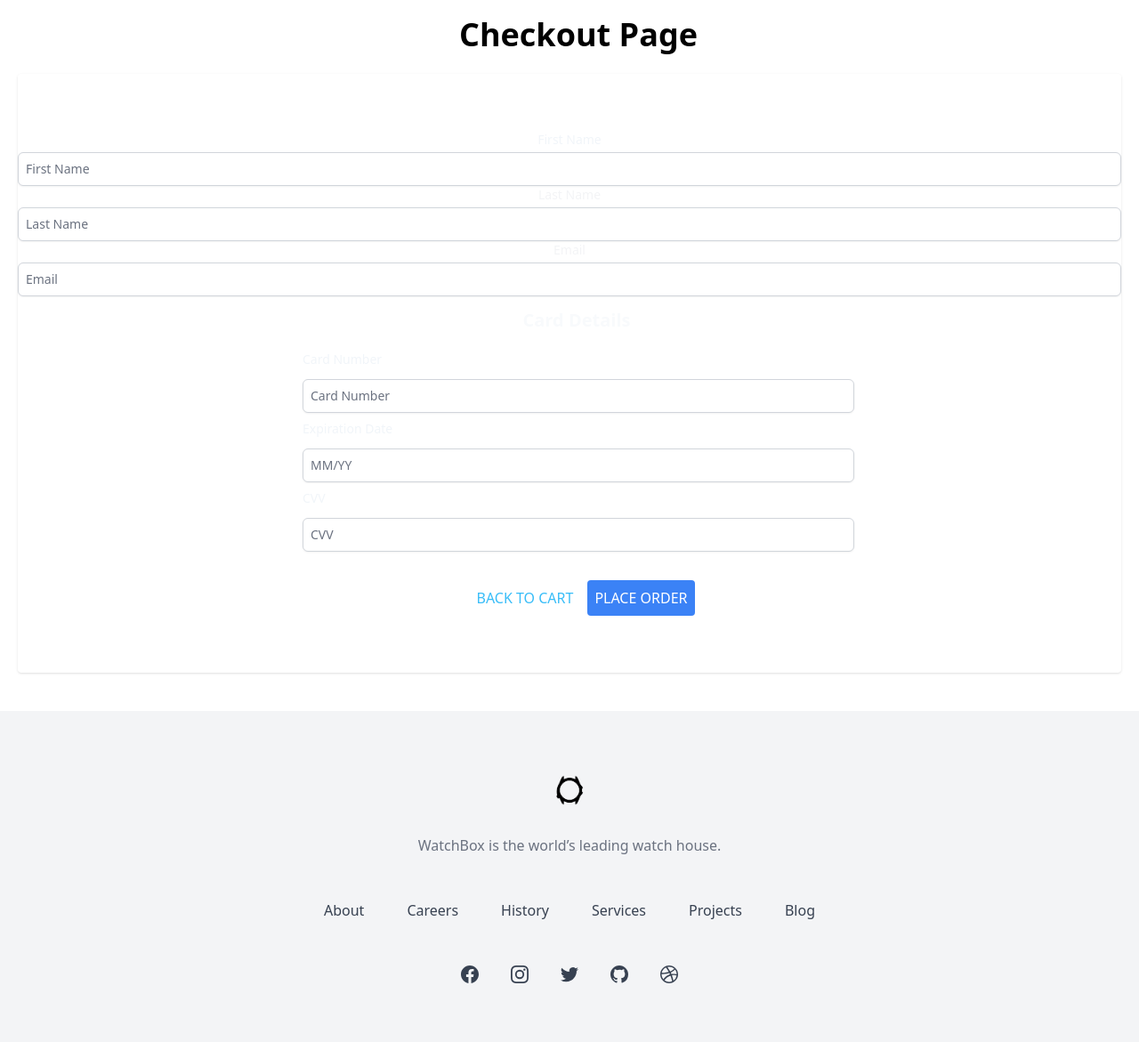
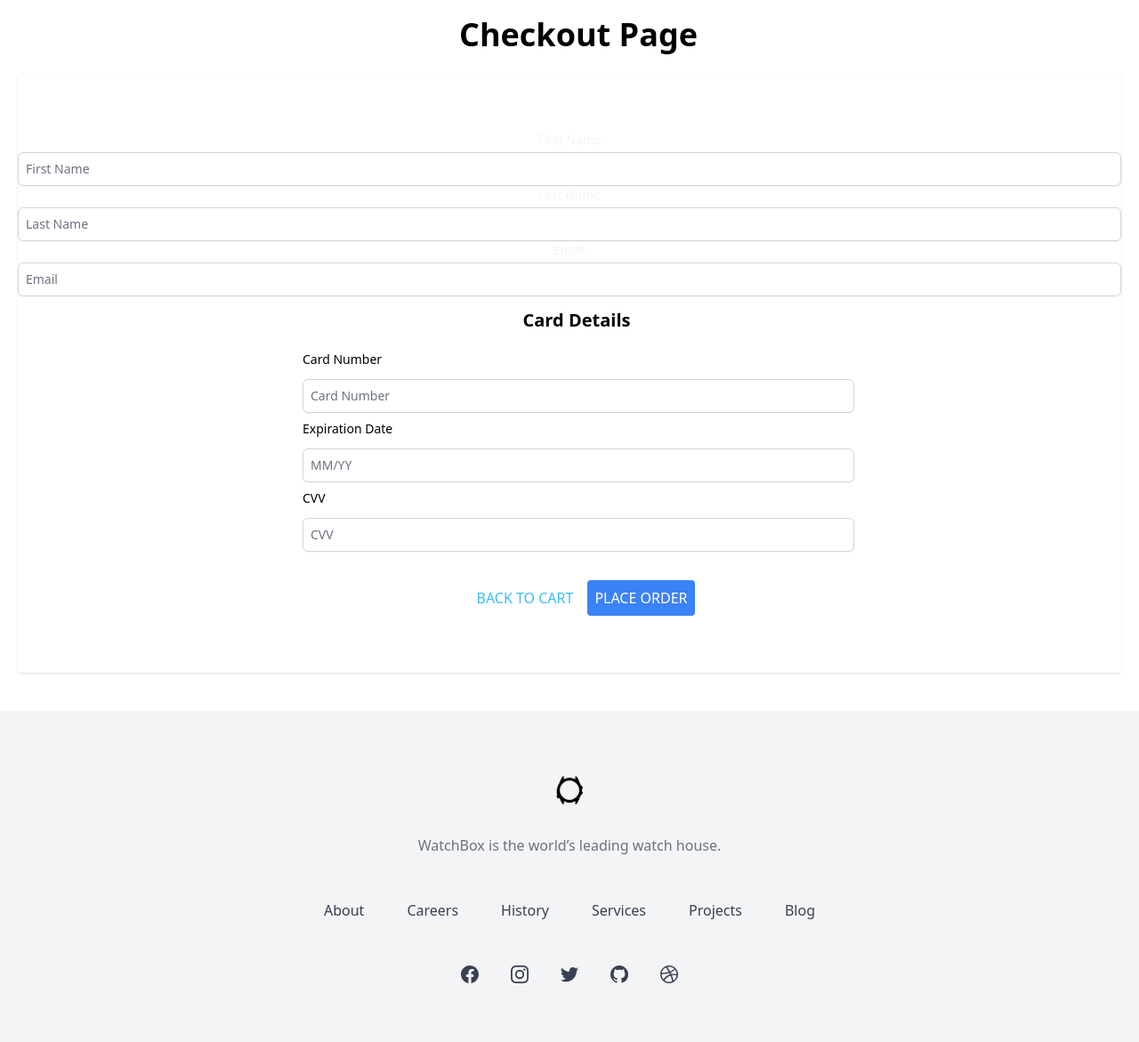
Before and after one commit to vik144/php-ecommerce-project, a PHP site: page /checkout.view.php in a window 1280 px wide. Shown: the part 65-1236 px from the top of the page at 89% size. Run offline with PHP 8.4, Linux system fonts and the light colour scheme; some libraries are stand-ins or nearby versions.

Commit message:
Did some changes which were needed ,remove the echo ehich were not needed

```diff
--- a/cart.view.php
+++ b/cart.view.php
@@ -8,7 +8,7 @@ $cart = new Cart();
 
 if ($_SERVER['REQUEST_METHOD'] === 'POST') {
     if (isset($_POST['add'])) {
-      echo("added to cart");
+    //   echo("added to cart");
     $cart->addProduct($_POST['product_id'], $_POST['product_name'], $_POST['product_price'], $_POST['product_quantity']);
     }
     if (isset($_POST['change'])) {
@@ -39,10 +39,8 @@ function displayCart($cartItems) {
         </div>
         <div class="flex justify-center items-center">
             <div class="pr-8 flex">
-                <span class="font-semibold">-</span>
                 <input type="text" class="focus:outline-none bg-gray-100 border h-6 w-8 rounded text-sm px-2 mx-2"
                     value="'.$product['quantity'].'" />
-                <span class="font-semibold">+</span>
             </div>
             <div class="pr-8">
                 <span class="text-xs font-medium">$'.$product['price'].' for each item</span>
--- a/checkout.view.php
+++ b/checkout.view.php
@@ -26,7 +26,7 @@
     <!-- nav bar end -->
     <!-- cart starts -->
 
-    <main class="container mx-auto my-auto h-screen ml-98 ">
+    <main class="container mx-auto my-auto h-screen ml-98 text-black">
         <div class="flex flex-col justify-center">
             <div class="col-span-2 p-5 ">
                 <div class="flex flex-col ml-5 text-center">
@@ -36,7 +36,7 @@
                 <form class='bg-gray dark:bg-gray-800 shadow rounded py-16 flex flex-col justify-center items-center' action="./checkout.php" method="POST">
                     <?php
                     if(isset($_SESSION['fname'])){
-                      echo'  <h2  class="text-xl ml-4 my-4  my-2 text-white">Welcome <b>' . $_SESSION['fname'] . '</b> <span>Your Billing Address will be same as the address mention during signup</span></h2>
+                      echo'  <h2  class="text-xl ml-4 my-4  my-2 text-black">Welcome <b>' . $_SESSION['fname'] . '</b> <span>Your Billing Address will be same as the address mention during signup</span></h2>
                     ';
                     }
                     else{
@@ -52,23 +52,23 @@
                       <hr>';
                     }
                       ?>
-                    <h4 class="text-xl font-bold my-3 ml-4 text-slate-50">Card Details</h4>
+                    <h4 class="text-xl font-bold my-3 ml-4 text-black-50">Card Details</h4>
 
-                    <div class="class w-1/2 flex flex-col justify-center ml-5">
+                    <div class="class w-1/2  flex flex-col justify-center ml-5">
 
 
 
-                        <label for="card" class="my-2 block text-sm font-medium text-slate-100">
+                        <label for="card" class="my-2 block text-sm font-medium text-black">
                             Card Number</label>
                         <input type="text" name="card" id="card"
                             class="mt-1 p-2 focus:ring-indigo-500 focus:border-indigo-500 block w-full shadow-sm sm:text-sm border-gray-300 rounded-md"
                             placeholder="Card Number">
-                        <label for="exp" class="my-2 block text-sm font-medium text-slate-100">
+                        <label for="exp" class="my-2 block text-sm font-medium text-black">
                             Expiration Date</label>
                         <input type="text" name="exp" id="exp"
                             class="mt-1 p-2 focus:ring-indigo-500 focus:border-indigo-500 block w-full shadow-sm sm:text-sm border-gray-300 rounded-md"
                             placeholder="MM/YY">
-                        <label for="cvv" class="my-2 block text-sm font-medium text-slate-100">
+                        <label for="cvv" class="my-2 block text-sm font-medium text-black">
                             CVV</label>
                         <input type="text" name="cvv" id="cvv"
                             class="mt-1 p-2 focus:ring-indigo-500 focus:border-indigo-500 block w-full shadow-sm sm:text-sm border-gray-300 rounded-md"
```
